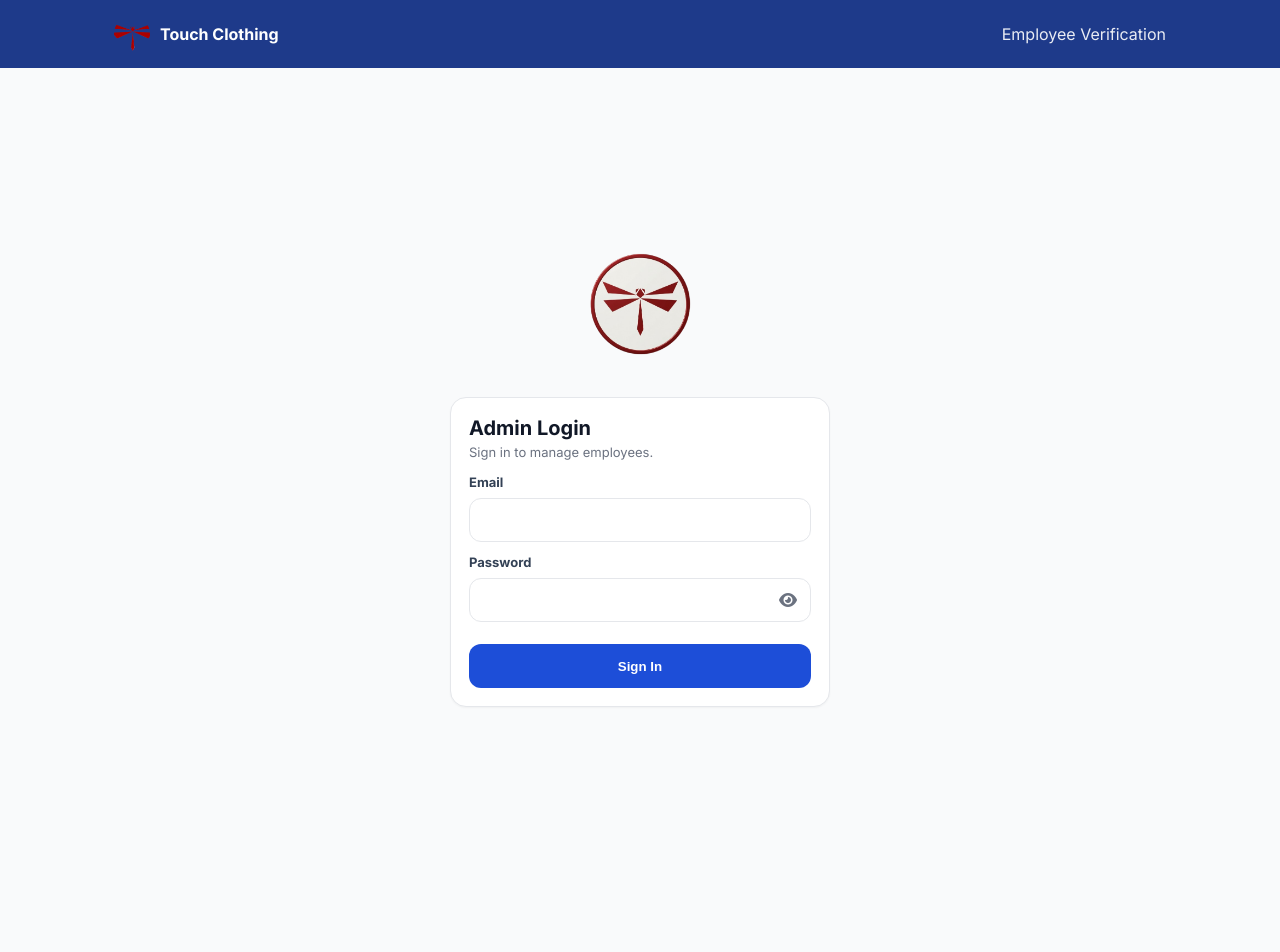
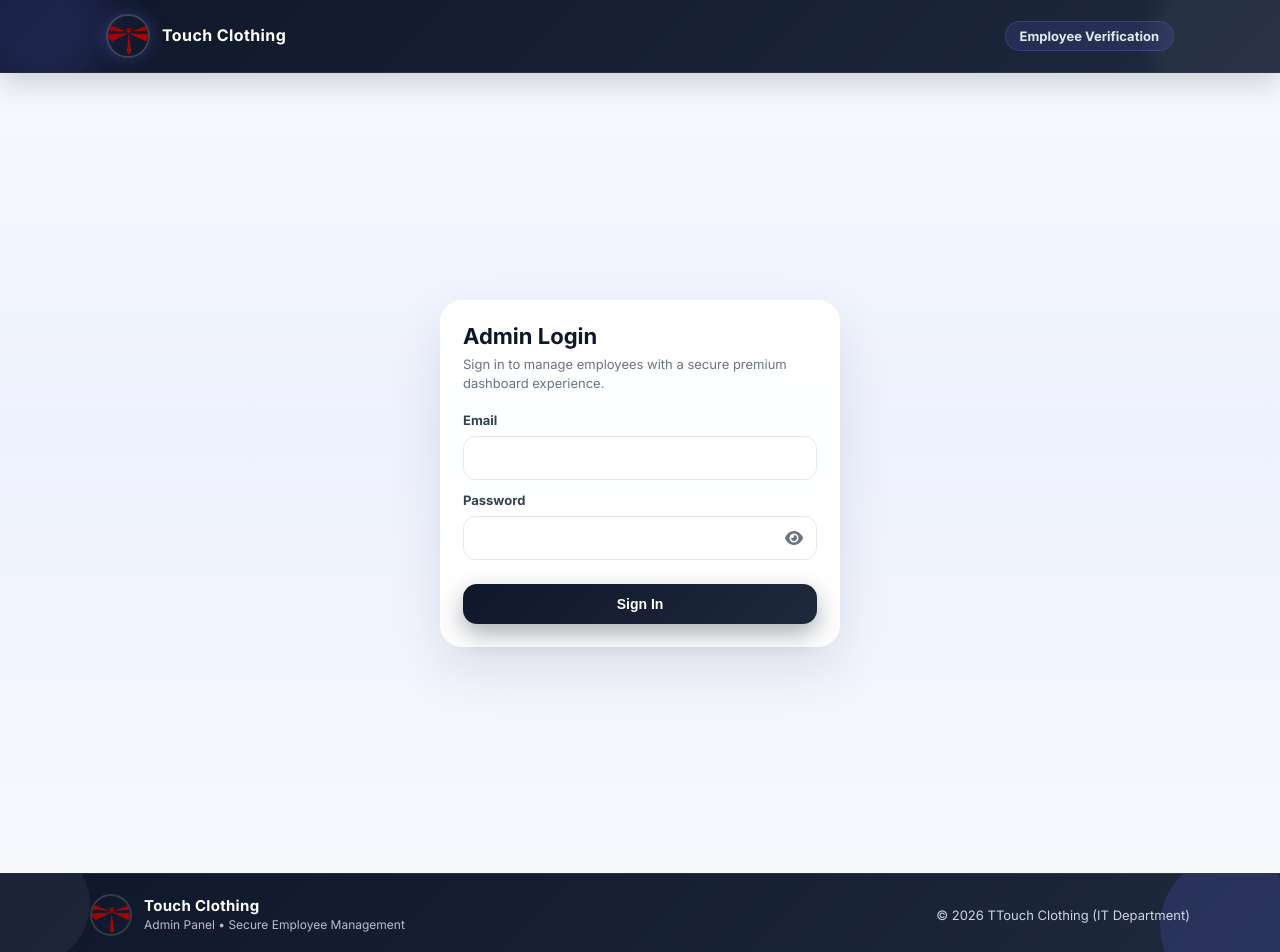
Before and after one commit to TTouch-Clothing/employee-verify, a React (Vite) app in the folder client/: page /admin/login in a window 1280 px wide. Shown: the top 952 px of the page. Before the commit the page ends 800 px from the top, so only its background shows below. Built offline with nearby package versions, Linux system fonts and the light colour scheme; no server answers.

Commit message:
update design

```diff
--- a/client/src/pages/AdminLogin.jsx
+++ b/client/src/pages/AdminLogin.jsx
@@ -1,4 +1,4 @@
-import { useState } from "react";
+import { useState, useEffect } from "react";
 import { useNavigate } from "react-router-dom";
 import { http, setAuthToken, warmUpApi, shouldWarmApi } from "../api/http";
 import Card from "../components/Card";
@@ -12,6 +12,17 @@ export default function AdminLogin() {
   const [password, setPassword] = useState("");
   const [showPassword, setShowPassword] = useState(false);
   const [loading, setLoading] = useState(false);
+  const [isMobile, setIsMobile] = useState(false);
+
+  useEffect(() => {
+    function handleResize() {
+      setIsMobile(window.innerWidth <= 480);
+    }
+
+    handleResize();
+    window.addEventListener("resize", handleResize);
+    return () => window.removeEventListener("resize", handleResize);
+  }, []);
 
   async function onSubmit(e) {
     e.preventDefault();
@@ -26,7 +37,7 @@ export default function AdminLogin() {
 
       const { data } = await http.post("/api/admin/login", {
         email,
-        password
+        password,
       });
 
       localStorage.setItem("token", data.token);
@@ -50,35 +61,137 @@ export default function AdminLogin() {
   return (
     <div
       style={{
-        height: "100vh",
+        minHeight: "100vh",
         display: "flex",
         flexDirection: "column",
-        overflow: "hidden",
-        background: "var(--bg)"
+        background:
+          "linear-gradient(180deg, #f8fafc 0%, #eef2ff 45%, #f8fafc 100%)",
       }}
     >
-      {/* 🔷 HEADER */}
-      <div className="topbar">
-        <div className="container">
-          <div style={{ display: "flex", alignItems: "center", gap: 10 }}>
+      {/* PREMIUM HEADER */}
+      <header
+        style={{
+          position: "sticky",
+          top: 0,
+          zIndex: 50,
+          overflow: "hidden",
+          backdropFilter: "blur(10px)",
+          background: "linear-gradient(135deg, #0f172a 0%, #1e293b 100%)",
+          borderBottom: "1px solid rgba(255,255,255,0.08)",
+          boxShadow: "0 10px 30px rgba(15, 23, 42, 0.18)",
+        }}
+      >
+        <div
+          style={{
+            position: "absolute",
+            top: -45,
+            left: -30,
+            width: 140,
+            height: 140,
+            borderRadius: "50%",
+            background: "rgba(99,102,241,0.16)",
+            filter: "blur(18px)",
+          }}
+        />
+
+        <div
+          style={{
+            position: "absolute",
+            right: -30,
+            bottom: -50,
+            width: 160,
+            height: 160,
+            borderRadius: "50%",
+            background: "rgba(255,255,255,0.05)",
+            filter: "blur(10px)",
+          }}
+        />
+
+        <div
+          style={{
+            maxWidth: 1100,
+            margin: "0 auto",
+            padding: isMobile ? "10px 10px" : "14px 16px",
+            display: "flex",
+            alignItems: "center",
+            justifyContent: "space-between",
+            gap: isMobile ? 8 : 12,
+            position: "relative",
+            zIndex: 1,
+          }}
+        >
+          <div
+            style={{
+              display: "flex",
+              alignItems: "center",
+              gap: isMobile ? 8 : 12,
+              minWidth: 0,
+              flex: 1,
+            }}
+          >
             <img
               src="/titleImg.png"
               alt="TTouch Logo"
               style={{
-                width: 36,
-                height: 36,
+                width: isMobile ? 38 : 44,
+                height: isMobile ? 38 : 44,
                 borderRadius: "50%",
-                objectFit: "cover"
+                objectFit: "cover",
+                border: "2px solid rgba(255,255,255,0.18)",
+                boxShadow: "0 0 18px rgba(99,102,241,0.32)",
+                flexShrink: 0,
               }}
             />
-            <div style={{ fontWeight: 900 }}>Touch Clothing</div>
+
+            <div
+              style={{
+                minWidth: 0,
+                flex: 1,
+              }}
+            >
+              <div
+                style={{
+                  fontWeight: 900,
+                  fontSize: isMobile ? 12 : 16,
+                  color: "#ffffff",
+                  letterSpacing: isMobile ? 0 : 0.4,
+                  whiteSpace: "nowrap",
+                  lineHeight: 1.1,
+                }}
+              >
+                Touch Clothing
+              </div>
+            </div>
           </div>
 
-          <div style={{ opacity: 0.9 }}>Employee Verification</div>
+          <div
+            style={{
+              display: "flex",
+              alignItems: "center",
+              justifyContent: "flex-end",
+              flexShrink: 0,
+            }}
+          >
+            <span
+              style={{
+                padding: isMobile ? "6px 10px" : "7px 14px",
+                borderRadius: 999,
+                background: "rgba(99,102,241,0.15)",
+                border: "1px solid rgba(99,102,241,0.30)",
+                color: "#e2e8f0",
+                fontSize: isMobile ? 11 : 13,
+                fontWeight: 700,
+                whiteSpace: "nowrap",
+                lineHeight: 1.1,
+              }}
+            >
+              Employee Verification
+            </span>
+          </div>
         </div>
-      </div>
+      </header>
 
-      {/* 🔷 CENTER LOGIN */}
+      {/* CENTER LOGIN */}
       <div
         className="authPageWrap"
         style={{
@@ -86,34 +199,44 @@ export default function AdminLogin() {
           display: "flex",
           alignItems: "center",
           justifyContent: "center",
-          padding: "0 16px"
+          padding: isMobile ? "18px 12px" : "32px 16px",
         }}
       >
-        <div className="authBox" style={{ width: "100%", maxWidth: 380 }}>
-          <div className="authLogoWrap">
-            <img
-              src="/loginLogo.png"
-              alt="Login Logo"
-              className="authLogo"
-            />
-          </div>
-
-          <Card style={{ width: "100%", padding: 18 }}>
-            <div style={{ fontWeight: 900, fontSize: 20 }}>
+        <div className="authBox" style={{ width: "100%", maxWidth: 400 }}>
+          <Card
+            style={{
+              width: "100%",
+              padding: isMobile ? 18 : 22,
+              borderRadius: isMobile ? 18 : 22,
+              boxShadow: "0 22px 55px rgba(15, 23, 42, 0.10)",
+              border: "1px solid rgba(255,255,255,0.75)",
+              background: "rgba(255,255,255,0.94)",
+              backdropFilter: "blur(10px)",
+            }}
+          >
+            <div
+              style={{
+                fontWeight: 900,
+                fontSize: isMobile ? 18 : 22,
+                color: "#0f172a",
+              }}
+            >
               Admin Login
             </div>
 
             <div
               style={{
                 color: "var(--muted)",
-                fontSize: 13,
-                marginTop: 4
+                fontSize: isMobile ? 12 : 13,
+                marginTop: 6,
+                lineHeight: 1.5,
               }}
             >
-              Sign in to manage employees.
+              Sign in to manage employees with a secure premium dashboard
+              experience.
             </div>
 
-            <form onSubmit={onSubmit} style={{ marginTop: 14 }}>
+            <form onSubmit={onSubmit} style={{ marginTop: 18 }}>
               <Input
                 label="Email"
                 value={email}
@@ -129,7 +252,9 @@ export default function AdminLogin() {
                     type={showPassword ? "text" : "password"}
                     value={password}
                     onChange={(e) => setPassword(e.target.value)}
-                    style={{ paddingRight: 45 }}
+                    style={{
+                      paddingRight: 45,
+                    }}
                   />
 
                   <i
@@ -144,16 +269,44 @@ export default function AdminLogin() {
                       transform: "translateY(-50%)",
                       cursor: "pointer",
                       color: "#6B7280",
-                      fontSize: 16
+                      fontSize: 16,
                     }}
                   />
                 </div>
               </div>
 
               <button
-                className="btn btn-primary"
-                style={{ width: "100%", marginTop: 10 }}
+                style={{
+                  width: "100%",
+                  marginTop: 12,
+                  borderRadius: 14,
+                  fontWeight: 800,
+                  fontSize: 14,
+                  padding: isMobile ? "12px 14px" : "12px 16px",
+                  border: "none",
+                  outline: "none",
+                  cursor: loading ? "not-allowed" : "pointer",
+                  opacity: loading ? 0.7 : 1,
+                  background:
+                    "linear-gradient(135deg, #0f172a 0%, #1e293b 100%)",
+                  color: "#ffffff",
+                  boxShadow: "0 10px 25px rgba(15, 23, 42, 0.35)",
+                  transition: "all 0.25s ease",
+                }}
+                onMouseEnter={(e) => {
+                  if (!loading) {
+                    e.currentTarget.style.transform = "translateY(-2px)";
+                    e.currentTarget.style.boxShadow =
+                      "0 14px 35px rgba(15, 23, 42, 0.45)";
+                  }
+                }}
+                onMouseLeave={(e) => {
+                  e.currentTarget.style.transform = "translateY(0)";
+                  e.currentTarget.style.boxShadow =
+                    "0 10px 25px rgba(15, 23, 42, 0.35)";
+                }}
                 disabled={loading}
+                type="submit"
               >
                 {loading ? "Signing in..." : "Sign In"}
               </button>
@@ -161,6 +314,107 @@ export default function AdminLogin() {
           </Card>
         </div>
       </div>
+
+      {/* PREMIUM FOOTER */}
+      <footer
+        style={{
+          position: "relative",
+          overflow: "hidden",
+          background: "linear-gradient(135deg, #0f172a 0%, #1e293b 100%)",
+          color: "#e2e8f0",
+          borderTop: "1px solid rgba(255,255,255,0.08)",
+          padding: isMobile ? "16px 12px" : "20px 16px",
+        }}
+      >
+        <div
+          style={{
+            position: "absolute",
+            top: -30,
+            left: -30,
+            width: 120,
+            height: 120,
+            borderRadius: "50%",
+            background: "rgba(255,255,255,0.05)",
+          }}
+        />
+
+        <div
+          style={{
+            position: "absolute",
+            bottom: -40,
+            right: -20,
+            width: 140,
+            height: 140,
+            borderRadius: "50%",
+            background: "rgba(99,102,241,0.18)",
+          }}
+        />
+
+        <div
+          style={{
+            position: "relative",
+            zIndex: 1,
+            maxWidth: 1100,
+            margin: "0 auto",
+            display: "flex",
+            flexDirection: isMobile ? "column" : "row",
+            alignItems: isMobile ? "flex-start" : "center",
+            justifyContent: "space-between",
+            gap: isMobile ? 10 : 12,
+          }}
+        >
+          <div style={{ display: "flex", alignItems: "center", gap: 12 }}>
+            <img
+              src="/titleImg.png"
+              alt="Touch Clothing"
+              style={{
+                width: isMobile ? 38 : 42,
+                height: isMobile ? 38 : 42,
+                borderRadius: "50%",
+                objectFit: "cover",
+                border: "2px solid rgba(255,255,255,0.15)",
+                flexShrink: 0,
+              }}
+            />
+
+            <div style={{ minWidth: 0 }}>
+              <div
+                style={{
+                  fontWeight: 800,
+                  fontSize: isMobile ? 13 : 15,
+                  color: "#ffffff",
+                  letterSpacing: 0.3,
+                  whiteSpace: "nowrap",
+                }}
+              >
+                Touch Clothing
+              </div>
+
+              <div
+                style={{
+                  fontSize: isMobile ? 11 : 12,
+                  color: "rgba(226,232,240,0.8)",
+                  marginTop: 2,
+                  lineHeight: 1.4,
+                }}
+              >
+                Admin Panel • Secure Employee Management
+              </div>
+            </div>
+          </div>
+
+          <div
+            style={{
+              textAlign: isMobile ? "left" : "right",
+              fontSize: isMobile ? 12 : 13,
+              color: "rgba(226,232,240,0.9)",
+            }}
+          >
+            <div>© {new Date().getFullYear()} TTouch Clothing (IT Department)</div>
+
+          </div>
+        </div>
+      </footer>
     </div>
   );
 }
```
Also changed, not shown: client/src/index.css (+40 -19 lines), client/src/pages/AdminLayout.jsx (+36 -16 lines).
